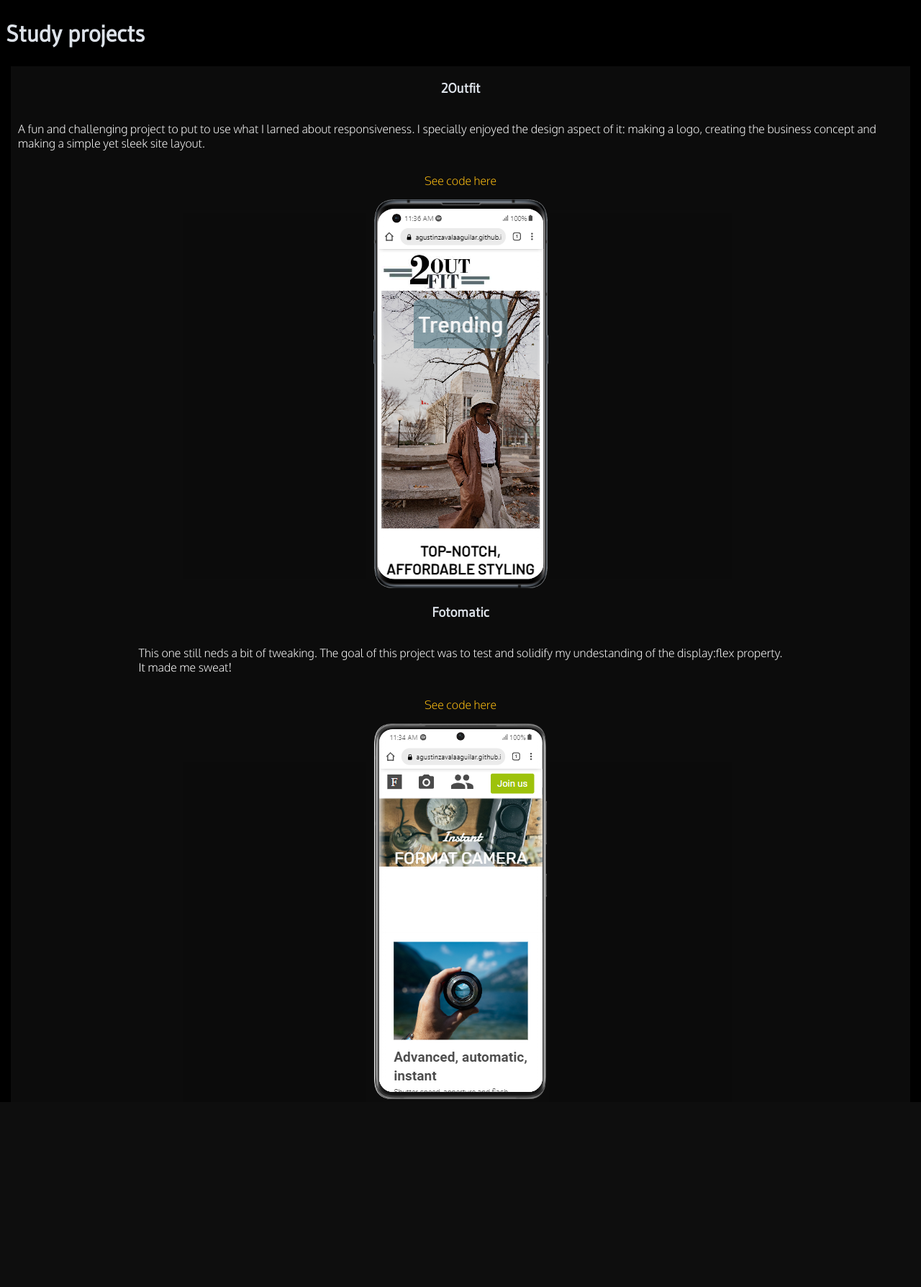
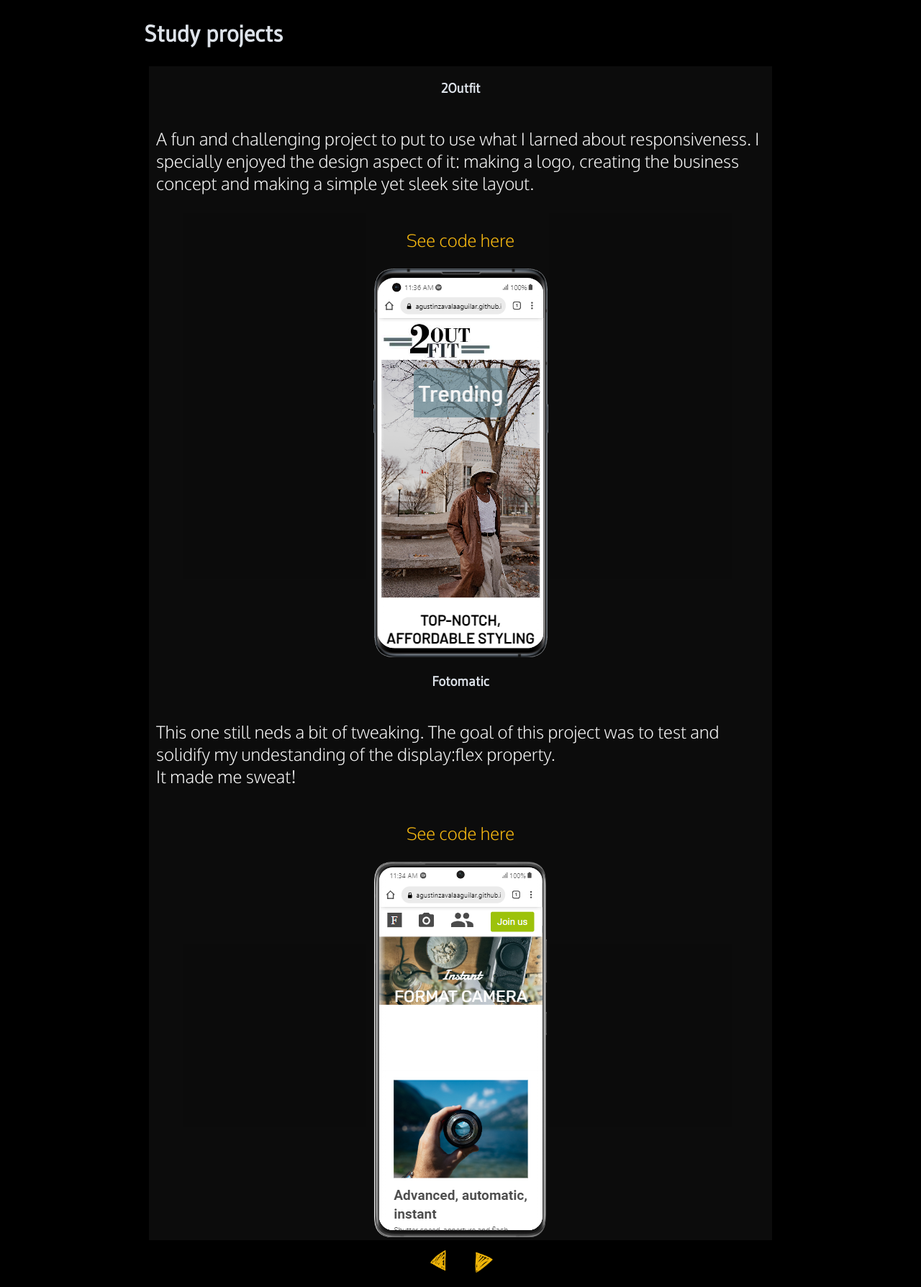
Before and after one commit to agustinZavalaAguilar/portfolio3-wp, a PHP site: page /html/work.html in a window 1280 px wide. Shown: the part 213-2001 px from the top of the page at 72% size. Before the commit the page ends 1744 px from the top, so only its background shows below. Run offline with PHP 8.4, Linux system fonts and the light colour scheme; some web fonts are replaced.

Commit message:
add footer, navigation arrows

```diff
--- a/css/style.css
+++ b/css/style.css
@@ -256,6 +256,25 @@ img {
     }
 }
 
+
+/*--------About, Work, Contact responsiveness--*/
+
+@media (min-width: 1000px ) {
+
+    main {
+        width: 55em;
+        margin: 0 auto;
+    }
+
+    p {
+        font-size: 1.5em;
+    }
+}
+
+
+
+
+
 /*--------------About--------------------------*/
 
 .text-presentation {
@@ -291,3 +310,15 @@ img {
 #email {
     width: 33%;
 }
+
+/*------------footer-----------------*/
+
+.footer-nav {
+    display: flex;
+    justify-content: center;
+}
+
+.nav-arrow {
+    width: 2.5em;
+    margin: 10px;
+}
--- a/html/work.html
+++ b/html/work.html
@@ -51,4 +51,16 @@
             </div>
         </div>
     </main>
+
+    <footer>
+        <div class="footer-nav">
+            <a href="./about.html">
+                <img class="nav-arrow" src="../resources/backward.png" alt="backward">
+            </a>
+            <a href="./contact.html">
+                <img class="nav-arrow" src="../resources/forward.png" alt="forward">
+            </a>
+        </div>
+    </footer>
+
 </body>
```
Also changed, not shown: html/about.html (+10 -0 lines), html/contact.html (+11 -0 lines), resources/backward.png (added), resources/forward.png (added).
